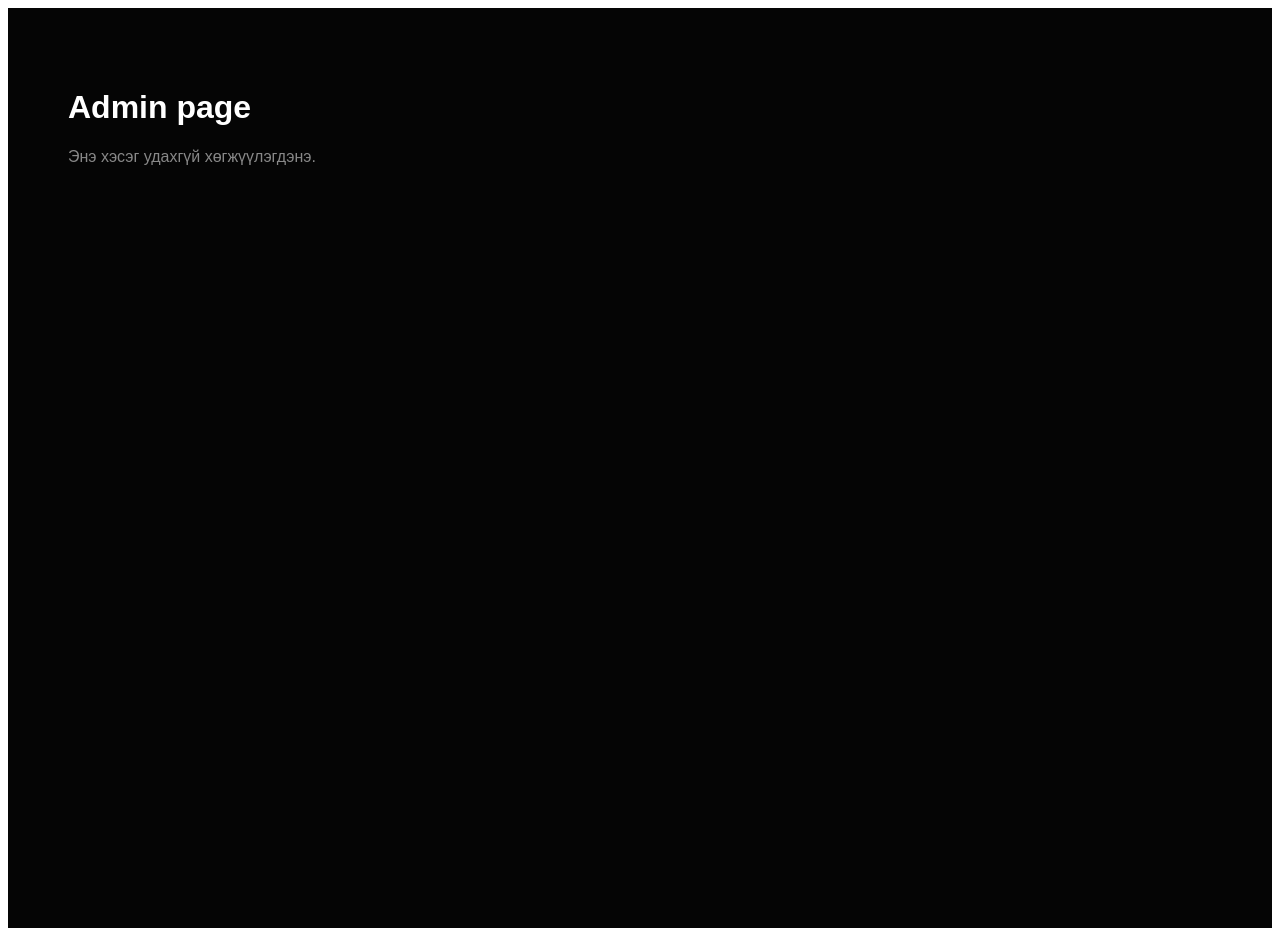
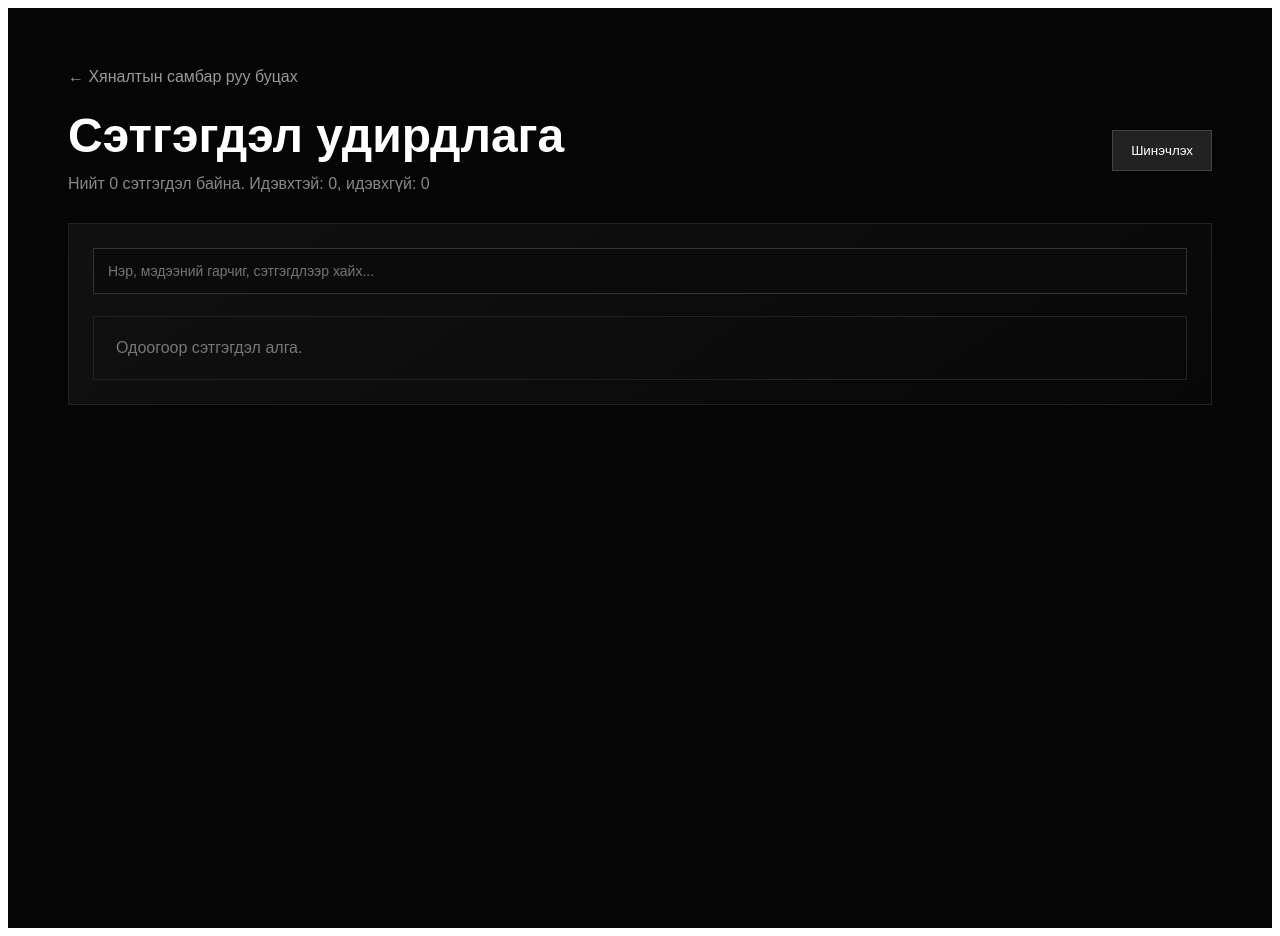
Before and after one commit to toogeemunkhtogtokh-ai/Anzaar-mn, a Next.js app: page /admin/comments in a window 1280 px wide. Built offline with nearby package versions, Linux system fonts and the light colour scheme.

Commit message:
Update page.js

```diff
--- a/app/admin/comments/page.js
+++ b/app/admin/comments/page.js
@@ -1,18 +1,366 @@
-export default function Page() {
+"use client";
+
+import { useEffect, useMemo, useState } from "react";
+import Link from "next/link";
+import { articles } from "../../../lib/articles";
+
+export default function CommentsPage() {
+  const [comments, setComments] = useState([]);
+  const [search, setSearch] = useState("");
+
+  useEffect(() => {
+    loadComments();
+  }, []);
+
+  const loadComments = () => {
+    const savedArticles =
+      JSON.parse(localStorage.getItem("anzaarArticles")) || [];
+
+    const allArticles = [...savedArticles, ...articles];
+
+    const collected = [];
+
+    Object.keys(localStorage).forEach((key) => {
+      if (!key.startsWith("anzaarComments-")) return;
+
+      const articleId = key.replace("anzaarComments-", "");
+      const article = allArticles.find(
+        (item) => String(item.id) === String(articleId)
+      );
+
+      const storedComments = JSON.parse(localStorage.getItem(key)) || [];
+
+      storedComments.forEach((comment) => {
+        collected.push({
+          ...comment,
+          storageKey: key,
+          articleId,
+          articleTitle: article?.title || "Мэдээ олдсонгүй",
+          articleExists: Boolean(article),
+        });
+      });
+    });
+
+    collected.sort((a, b) => Number(b.id || 0) - Number(a.id || 0));
+
+    setComments(collected);
+  };
+
+  const saveCommentsByKey = (storageKey, updatedItems) => {
+    localStorage.setItem(storageKey, JSON.stringify(updatedItems));
+    loadComments();
+  };
+
+  const toggleComment = (comment) => {
+    const stored = JSON.parse(localStorage.getItem(comment.storageKey)) || [];
+
+    const updated = stored.map((item) =>
+      item.id === comment.id
+        ? {
+            ...item,
+            active: item.active === false ? true : false,
+          }
+        : item
+    );
+
+    saveCommentsByKey(comment.storageKey, updated);
+  };
+
+  const deleteComment = (comment) => {
+    const confirmed = confirm("Энэ сэтгэгдлийг устгах уу?");
+    if (!confirmed) return;
+
+    const stored = JSON.parse(localStorage.getItem(comment.storageKey)) || [];
+
+    const updated = stored.filter((item) => item.id !== comment.id);
+
+    saveCommentsByKey(comment.storageKey, updated);
+  };
+
+  const filteredComments = useMemo(() => {
+    const keyword = search.toLowerCase().trim();
+
+    if (!keyword) return comments;
+
+    return comments.filter((comment) => {
+      return (
+        comment.name?.toLowerCase().includes(keyword) ||
+        comment.text?.toLowerCase().includes(keyword) ||
+        comment.articleTitle?.toLowerCase().includes(keyword)
+      );
+    });
+  }, [comments, search]);
+
+  const activeCount = comments.filter(
+    (comment) => comment.active !== false
+  ).length;
+
+  const inactiveCount = comments.filter(
+    (comment) => comment.active === false
+  ).length;
+
   return (
-    <main
-      style={{
-        background: "#050505",
-        color: "#fff",
-        minHeight: "100vh",
-        padding: "60px",
-        fontFamily: "Arial, sans-serif",
-      }}
-    >
-      <h1>Admin page</h1>
-      <p style={{ color: "#888" }}>
-        Энэ хэсэг удахгүй хөгжүүлэгдэнэ.
-      </p>
+    <main style={page}>
+      <div style={container}>
+        <Link href="/admin" style={backLink}>
+          ← Хяналтын самбар руу буцах
+        </Link>
+
+        <div style={topHeader}>
+          <div>
+            <h1 style={titleStyle}>Сэтгэгдэл удирдлага</h1>
+            <p style={desc}>
+              Нийт {comments.length} сэтгэгдэл байна. Идэвхтэй: {activeCount},
+              идэвхгүй: {inactiveCount}
+            </p>
+          </div>
+
+          <button onClick={loadComments} style={refreshButton}>
+            Шинэчлэх
+          </button>
+        </div>
+
+        <div style={card}>
+          <input
+            value={search}
+            onChange={(e) => setSearch(e.target.value)}
+            placeholder="Нэр, мэдээний гарчиг, сэтгэгдлээр хайх..."
+            style={searchInput}
+          />
+
+          {filteredComments.length === 0 ? (
+            <div style={emptyBox}>
+              Одоогоор сэтгэгдэл алга.
+            </div>
+          ) : (
+            <div style={list}>
+              {filteredComments.map((comment) => (
+                <div
+                  key={`${comment.storageKey}-${comment.id}`}
+                  style={commentCard}
+                >
+                  <div style={commentMain}>
+                    <div style={metaRow}>
+                      <strong style={nameText}>
+                        {comment.name || "Зочин"}
+                      </strong>
+
+                      <span
+                        style={
+                          comment.active === false
+                            ? inactiveBadge
+                            : activeBadge
+                        }
+                      >
+                        {comment.active === false ? "Идэвхгүй" : "Идэвхтэй"}
+                      </span>
+                    </div>
+
+                    <p style={commentText}>{comment.text}</p>
+
+                    <div style={articleInfo}>
+                      <span>Мэдээ: </span>
+
+                      {comment.articleExists ? (
+                        <Link
+                          href={`/article/${comment.articleId}`}
+                          style={articleLink}
+                        >
+                          {comment.articleTitle}
+                        </Link>
+                      ) : (
+                        <span style={{ color: "#777" }}>
+                          {comment.articleTitle}
+                        </span>
+                      )}
+                    </div>
+
+                    <div style={dateText}>
+                      {comment.date || "Огноо байхгүй"}
+                    </div>
+                  </div>
+
+                  <div style={actions}>
+                    <button
+                      onClick={() => toggleComment(comment)}
+                      style={statusButton}
+                    >
+                      {comment.active === false ? "ON" : "OFF"}
+                    </button>
+
+                    <button
+                      onClick={() => deleteComment(comment)}
+                      style={deleteButton}
+                    >
+                      Устгах
+                    </button>
+                  </div>
+                </div>
+              ))}
+            </div>
+          )}
+        </div>
+      </div>
     </main>
   );
 }
+
+const page = {
+  background: "#050505",
+  color: "#fff",
+  minHeight: "100vh",
+  padding: 60,
+  fontFamily: "Arial, sans-serif",
+};
+
+const container = {
+  maxWidth: 1280,
+  margin: "0 auto",
+};
+
+const backLink = {
+  color: "#999",
+  textDecoration: "none",
+  display: "inline-block",
+  marginBottom: 22,
+};
+
+const topHeader = {
+  display: "flex",
+  justifyContent: "space-between",
+  alignItems: "center",
+  gap: 24,
+  marginBottom: 30,
+};
+
+const titleStyle = {
+  fontSize: 48,
+  margin: "0 0 12px",
+};
+
+const desc = {
+  color: "#888",
+  margin: 0,
+};
+
+const refreshButton = {
+  background: "#222",
+  color: "#fff",
+  border: "1px solid #444",
+  padding: "12px 18px",
+  cursor: "pointer",
+};
+
+const card = {
+  background: "linear-gradient(145deg,#111,#080808)",
+  border: "1px solid #222",
+  padding: 24,
+};
+
+const searchInput = {
+  width: "100%",
+  padding: 14,
+  background: "#0b0b0b",
+  border: "1px solid #333",
+  color: "#fff",
+  boxSizing: "border-box",
+  fontSize: 14,
+  marginBottom: 22,
+};
+
+const emptyBox = {
+  color: "#777",
+  border: "1px solid #222",
+  padding: 22,
+};
+
+const list = {
+  display: "grid",
+  gap: 14,
+};
+
+const commentCard = {
+  display: "flex",
+  justifyContent: "space-between",
+  gap: 18,
+  border: "1px solid #222",
+  background: "#080808",
+  padding: 18,
+};
+
+const commentMain = {
+  flex: 1,
+};
+
+const metaRow = {
+  display: "flex",
+  alignItems: "center",
+  gap: 10,
+  marginBottom: 10,
+};
+
+const nameText = {
+  color: "#fff",
+  fontSize: 15,
+};
+
+const commentText = {
+  color: "#ddd",
+  fontSize: 15,
+  lineHeight: 1.6,
+  margin: "0 0 12px",
+};
+
+const articleInfo = {
+  color: "#888",
+  fontSize: 13,
+  marginBottom: 8,
+};
+
+const articleLink = {
+  color: "#e11212",
+  textDecoration: "none",
+};
+
+const dateText = {
+  color: "#666",
+  fontSize: 12,
+};
+
+const activeBadge = {
+  background: "#0e3b18",
+  color: "#7ee787",
+  padding: "5px 9px",
+  borderRadius: 6,
+  fontSize: 12,
+};
+
+const inactiveBadge = {
+  background: "#222",
+  color: "#aaa",
+  padding: "5px 9px",
+  borderRadius: 6,
+  fontSize: 12,
+};
+
+const actions = {
+  display: "flex",
+  flexDirection: "column",
+  gap: 8,
+};
+
+const statusButton = {
+  padding: "8px 12px",
+  background: "#333",
+  color: "#fff",
+  border: "none",
+  cursor: "pointer",
+};
+
+const deleteButton = {
+  padding: "8px 12px",
+  background: "#8b0000",
+  color: "#fff",
+  border: "none",
+  cursor: "pointer",
+};
```
